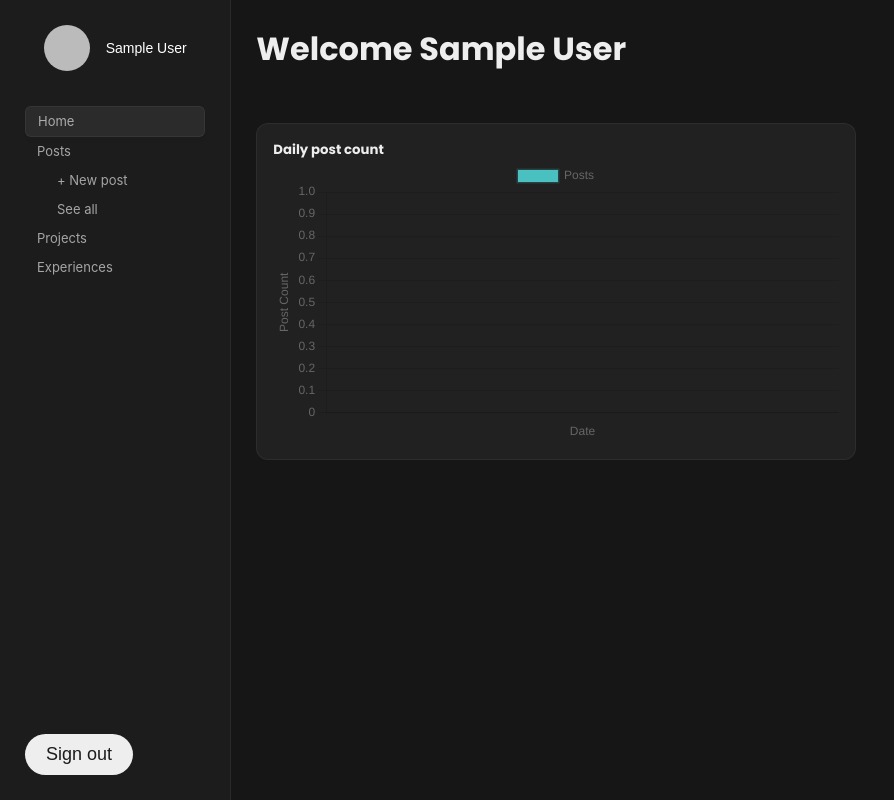
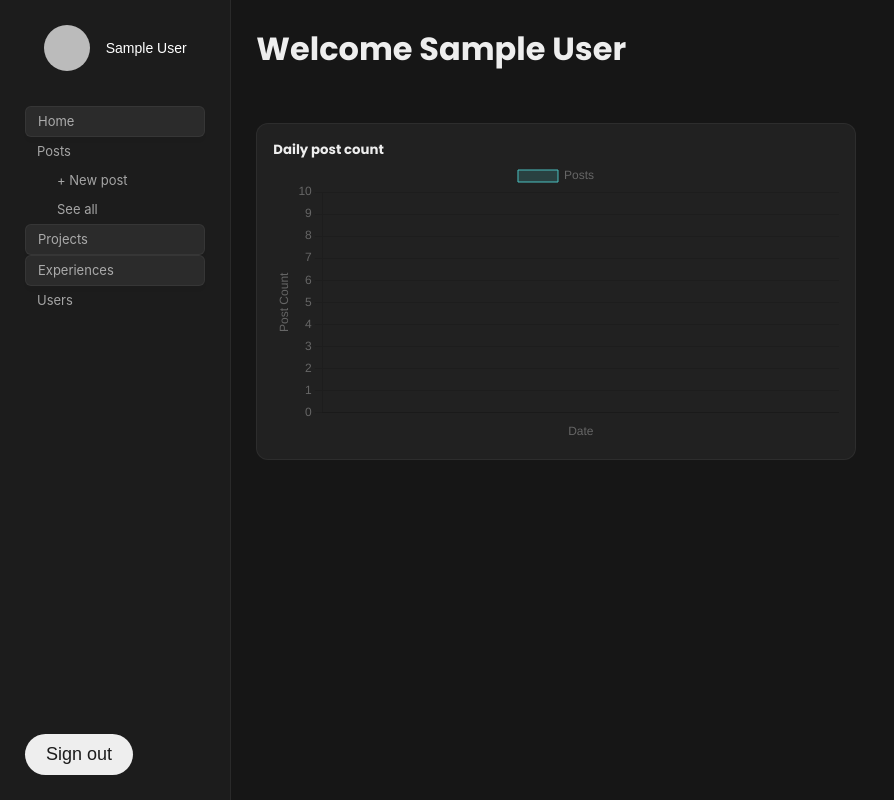
Before and after one commit to MarkoMalec/portfolio-nextjs, a Next.js app: page /dashboard in a window 1280 px wide. Shown: the whole page, without its empty margins (0-894 px from the left). Built offline with nearby package versions, Linux system fonts and the light colour scheme; no server answers; the database is empty; sample sign-in values are in the browser's storage.

Commit message:
Lots of dashboard improvements

```diff
--- a/next.config.mjs
+++ b/next.config.mjs
@@ -6,8 +6,8 @@ await import("./src/env.mjs");
 
 /** @type {import("next").NextConfig} */
 const config = {
-  transpilePackages: ['gsap'],
-  transpile: ['gsap'],
+  transpilePackages: ["gsap"],
+  transpile: ["gsap"],
   reactStrictMode: true,
 
   /**
@@ -25,17 +25,23 @@ const config = {
   images: {
     remotePatterns: [
       {
-        protocol: 'https',
-        hostname: 'uploadthing.com',
-        port: '',
-        pathname: '/f/**',
+        protocol: "https",
+        hostname: "uploadthing.com",
+        port: "",
+        pathname: "/f/**",
       },
       {
-        protocol: 'https',
-        hostname: 'utfs.io',
-        port: '',
-        pathname: '/f/**',
-      }
+        protocol: "https",
+        hostname: "utfs.io",
+        port: "",
+        pathname: "/f/**",
+      },
+      {
+        protocol: "https",
+        hostname: "**",
+        port: "",
+        pathname: "**",
+      },
     ],
   },
   typescript: {
--- a/src/Dashboard/Sidebar/DashboardSidebar.jsx
+++ b/src/Dashboard/Sidebar/DashboardSidebar.jsx
@@ -2,6 +2,17 @@ import React from "react";
 import Link from "next/link";
 import { useRouter } from "next/router";
 import { useSession, signOut } from "next-auth/react";
+
+const ActiveLink = ({ href, children }) => {
+  const router = useRouter();
+  const isActive = router.pathname === href;
+
+  return (
+    <Link href={href} className={isActive ? "active" : ""}>
+      {children}
+    </Link>
+  );
+};
 
 const DashboardSidebar = () => {
   const { data: session } = useSession();
@@ -16,30 +27,30 @@ const DashboardSidebar = () => {
           alt={user ? `${user.name}'s avatar` : "empty image"}
         />
         <div>
-        <span>{user?.name || "Loading..."}</span>
-        <span className="user_meta-role">{user?.role}</span>
+          <span>{user?.name || "Loading..."}</span>
+          <span className="user_meta-role">{user?.role}</span>
         </div>
       </div>
       <nav className="sidebar-nav">
         <ul>
           <li>
-          <Link href="/dashboard" className={router.pathname === "/dashboard" ? "active" : ""}>Home</Link>
-
+            <ActiveLink href="/dashboard">Home</ActiveLink>
           </li>
           <li>
-            <Link href="/dashboard/posts" className={router.pathname === "/dashboard/posts" ? "active" : ""}>Posts</Link>
+            <ActiveLink href="/dashboard/posts">Posts</ActiveLink>
             <ul>
               <li>
-                <Link href="/dashboard/create" className={router.pathname === "/dashboard/create"  ? "active" : ""}>+ New post</Link>
+                <ActiveLink href="/dashboard/create">+ New post</ActiveLink>
               </li>
               <li>
-                <Link href="/dashboard/posts"  className={router.pathname === "dashboard/posts"  ? "active" : ""}>See all</Link>
+                <ActiveLink href="/dashboard/posts">See all</ActiveLink>
               </li>
             </ul>
           </li>
         </ul>
-        <a href="/dashboard">Projects</a>
-        <a href="/dashboard">Experiences</a>
+        <ActiveLink href="/dashboard">Projects</ActiveLink>
+        <ActiveLink href="/dashboard">Experiences</ActiveLink>
+        <ActiveLink href="/dashboard/users">Users</ActiveLink>
       </nav>
       <button className="btn btn-secondary" onClick={() => signOut()}>
         Sign out
--- /dev/null
+++ b/src/Dashboard/WelcomePage/Charts/DailyPosts.tsx
@@ -0,0 +1,64 @@
+import React from "react";
+import { Chart as ChartJS, registerables } from "chart.js";
+import { Chart, Line } from "react-chartjs-2";
+
+ChartJS.register(...registerables);
+
+interface DailyPostsData {
+  date: string;
+  post_count: string;
+}
+
+interface DailyPostsProps {
+  postStats: DailyPostsData[];
+}
+
+const DailyPosts: React.FC<DailyPostsProps> = ({ postStats }) => {
+  const chartData = {
+    labels: postStats.map((stat) => new Date(stat.date).toLocaleDateString()),
+    datasets: [
+      {
+        label: "Posts",
+        data: postStats.map((stat) => parseInt(stat.post_count, 10)),
+        fill: true,
+        backgroundColor: "rgb(75, 192, 192, .2)",
+        borderColor: "rgba(75, 192, 192)",
+        borderWidth: 1,
+      },
+    ],
+  };
+
+  const options: object = {
+    scales: {
+      x: {
+        type: "category",
+        title: {
+          display: true,
+          text: "Date",
+        },
+      },
+      y: {
+        title: {
+          display: true,
+          text: "Post Count",
+        },
+        beginAtZero: true,
+        precision: 0,
+        ticks: {
+          stepSize: 1,
+        },
+        suggestedMin: 0,
+        suggestedMax: 10,
+      },
+    },
+  };
+
+  return (
+    <section className="daily-posts-block">
+      <h5>Daily post count</h5>
+      <Line data={chartData} options={options} />
+    </section>
+  );
+};
+
+export default DailyPosts;
--- a/src/components/Projects/Projects.tsx
+++ b/src/components/Projects/Projects.tsx
@@ -73,8 +73,8 @@ const Projects = ({ projects = [] }) => {
                   <Image
                     src={el.featuredPhoto}
                     alt={el.title}
-                    width={1600}
-                    height={1600}
+                    width={1000}
+                    height={1000}
                   />
                 )}
               </div>
--- a/src/pages/api/posts.js
+++ b/src/pages/api/posts.js
@@ -11,14 +11,13 @@ export default async function handler(req, res) {
       try {
         const dailyStats =
           await prisma.$queryRaw`SELECT DATE(createdAt) as date, COUNT(*) as post_count FROM Post GROUP BY DATE(createdAt) ORDER BY DATE(createdAt) DESC;`;
-        console.log(dailyStats, "dailyStats");
-        const serializedStats = dailyStats.map(stat => ({
+
+        const serializedStats = dailyStats.map((stat) => ({
           ...stat,
-          post_count: stat.post_count.toString()
+          post_count: stat.post_count.toString(),
         }));
 
         return res.status(200).json(serializedStats);
-
       } catch (error) {
         console.error("Error fetching daily statistics:", error);
         return res.status(500).json({
@@ -30,6 +29,9 @@ export default async function handler(req, res) {
         const singlePost = await prisma.post.findUnique({
           where: {
             id: parseInt(id, 10),
+          },
+          include: {
+            author: true,
           },
         });
 
@@ -54,6 +56,9 @@ export default async function handler(req, res) {
               equals: decodedTitle,
             },
           },
+          include: {
+            author: true,
+          },
         });
 
         if (!singlePost) {
@@ -69,7 +74,11 @@ export default async function handler(req, res) {
       }
     } else {
       try {
-        const posts = await prisma.post.findMany();
+        const posts = await prisma.post.findMany({
+          include: {
+            author: true,
+          },
+        });
         return res.status(200).json(posts);
       } catch (error) {
         console.error("Error fetching posts:", error);
@@ -141,12 +150,6 @@ export default async function handler(req, res) {
         return res.status(404).json({ error: "Post not found." });
       }
 
-      // if (existingPost.authorId !== session.user.id) {
-      //   return res
-      //     .status(403)
-      //     .json({ error: "You don't have permission to edit this post." });
-      // }
-
       // Update the post
       const updatedPost = await prisma.post.update({
         where: {
--- a/src/pages/api/projects.js
+++ b/src/pages/api/projects.js
@@ -12,7 +12,5 @@ export default async function handler(req, res) {
     }
   } catch (error) {
     res.status(500).json({ error: "Unable to fetch experiences." });
-  } finally {
-    await prisma.$disconnect(); // Ensure that the Prisma Client connection is closed after the call
   }
 }
--- /dev/null
+++ b/src/pages/api/users.js
@@ -0,0 +1,20 @@
+import { PrismaClient } from "@prisma/client";
+
+const prisma = new PrismaClient();
+
+export default async function handler(req, res) {
+  if (req.method === "GET") {
+    // const { id, name, email, image, role } = req.query;
+
+    try {
+      const users = await prisma.user.findMany();
+
+      return res.status(200).json(users);
+    } catch (error) {
+      console.error("Error fetching users:", error);
+      return res
+        .status(500)
+        .json({ error: `Failed to fetch users. Reason: ${error.message}` });
+    }
+  }
+}
--- a/src/pages/dashboard/index.jsx
+++ b/src/pages/dashboard/index.jsx
@@ -1,16 +1,13 @@
 import { useSession, getSession } from "next-auth/react";
 import { fetchDailyStats } from "@utils/data-fetching";
-import { Chart as ChartJS, registerables } from "chart.js";
-import { Chart, Line } from "react-chartjs-2";
+import DailyPosts from "@Charts/DailyPosts";
 import Link from "next/link";
-
-ChartJS.register(...registerables);
 
 const Dashboard = ({ user, postStats }) => {
   let session = useSession();
 
   console.log(user);
-
+  console.log(postStats);
   if (!session) {
     return (
       <div className="not_logged_in">
@@ -22,44 +19,11 @@ const Dashboard = ({ user, postStats }) => {
     );
   }
 
-  const chartData = {
-    labels: postStats?.map((stat) => new Date(stat.date).toLocaleDateString()),
-    datasets: [
-      {
-        label: "Posts",
-        data: postStats?.map((stat) => stat.post_count),
-        fill: false,
-        backgroundColor: "rgb(75, 192, 192)",
-        borderColor: "rgba(75, 192, 192, 0.2)",
-      },
-    ],
-  };
-
-  const options = {
-    scales: {
-      x: {
-        type: "category",
-        title: {
-          display: true,
-          text: "Date",
-        },
-      },
-      y: {
-        title: {
-          display: true,
-          text: "Post Count",
-        },
-      },
-    },
-  };
 
   return (
     <>
       <h1 className="welcome_title">Welcome {user.name}</h1>
-      <section className="daily-posts-block">
-        <h5>Daily post count</h5>
-        <Line data={chartData} options={options} />
-      </section>
+      <DailyPosts postStats={postStats} />
     </>
   );
 };
--- a/src/utils/data-fetching.js
+++ b/src/utils/data-fetching.js
@@ -37,3 +37,8 @@ export async function fetchDailyStats(baseURL) {
   }
   return response.json();
 }
+
+export async function fetchUsers() {
+  const res = await fetch(`${API_URL}/api/users`);
+  return res.json();
+}
--- a/tsconfig.json
+++ b/tsconfig.json
@@ -21,6 +21,7 @@
       "~/*": ["./src/*"],
       "@components/*":["src/components/*"],
       "@Dashboard/*":["src/Dashboard/*"],
+      "@Charts/*": ["src/Dashboard/WelcomePage/Charts/*"],
       "@context/*":["src/context/*"],
       "@hooks/*":["src/hooks/*"],
       "@assets/*":["src/assets/*"],
```
Also changed, not shown: src/Dashboard/Posts/PostTable.jsx (+9 -3 lines), src/pages/dashboard/users.jsx (added, +27 -0 lines).
